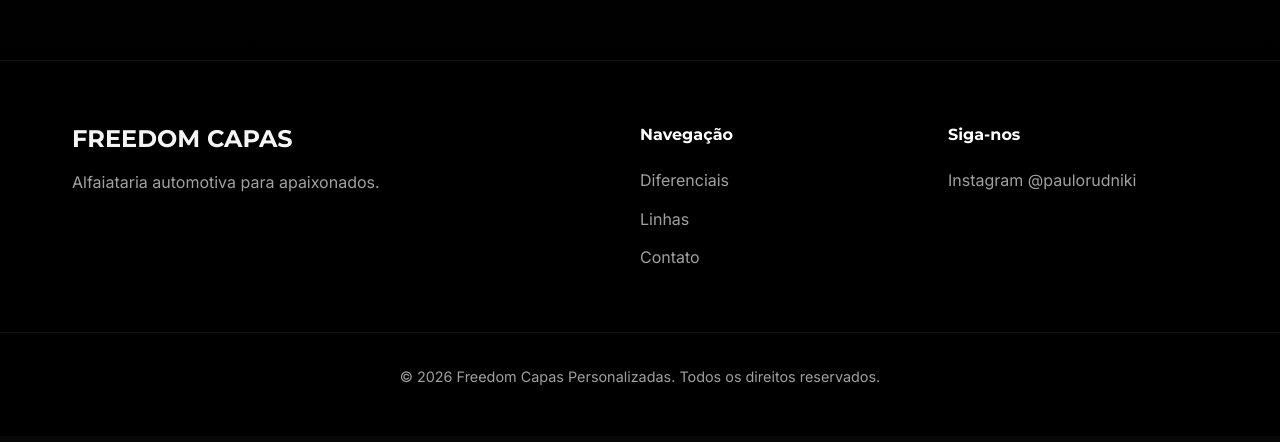
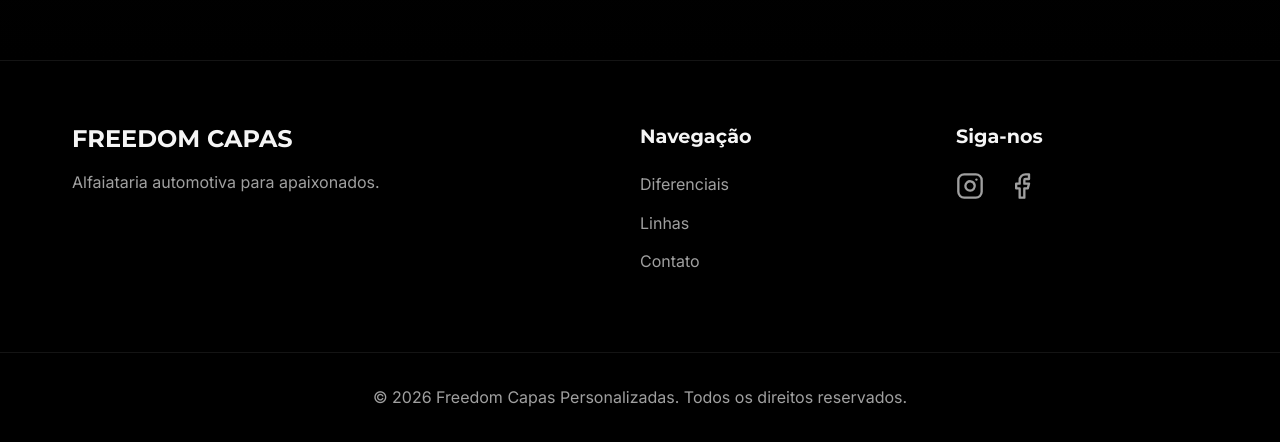
Before and after one commit to rodrigojuliao/freedom-capas, a plain HTML site: page site/index.html in a window 1280 px wide. Shown: the part 5104-5546 px from the top of the page. Drawn offline with nearby package versions, Linux system fonts and the light colour scheme.

Commit message:
Update WhatsApp link and add social media SVG icons

```diff
--- a/site/css/style.css
+++ b/site/css/style.css
@@ -529,27 +529,46 @@ video#hero-video {
 .footer-grid {
     display: grid;
     grid-template-columns: 2fr 1fr 1fr;
-    gap: 3rem;
-    margin-bottom: 3rem;
+    gap: 4rem;
+    margin-bottom: 4rem;
 }
 
-.footer h2 { font-size: 1.5rem; }
-.footer h4 { margin-bottom: 1.5rem; color: #fff; }
-.footer a {
+.footer-brand h2 { font-size: 1.5rem; margin-bottom: 1rem; }
+.footer-brand p { color: var(--text-muted); }
+
+.footer-links h4, .footer-social h4 { margin-bottom: 1.5rem; font-size: 1.2rem; }
+.footer-links a, .footer-social a {
     display: block;
     color: var(--text-muted);
     text-decoration: none;
     margin-bottom: 0.8rem;
-    transition: color 0.3s ease;
+    transition: color 0.3s var(--ease);
 }
-.footer a:hover { color: #fff; }
+.footer-links a:hover, .footer-social a:hover { color: var(--primary); }
+
+.social-icons {
+    display: flex;
+    gap: 1.5rem;
+}
+
+.social-link {
+    display: inline-flex !important;
+    align-items: center;
+    justify-content: center;
+    color: var(--text-muted);
+    transition: color 0.3s var(--ease), transform 0.3s var(--ease);
+}
+
+.social-link:hover {
+    color: var(--primary);
+    transform: translateY(-3px);
+}
 
 .footer-bottom {
     text-align: center;
+    color: #666;
+    border-top: 1px solid var(--border-color);
     padding-top: 2rem;
-    border-top: 1px solid var(--border-color);
-    color: #666;
-    font-size: 0.9rem;
 }
 
 /* =========================================
--- a/site/index.html
+++ b/site/index.html
@@ -271,7 +271,7 @@
                 <h2 class="cta-title">Pronto para elevar a proteção do seu patrimônio?</h2>
                 <p class="cta-desc">Fale diretamente conosco via WhatsApp. Sem intermediários, apenas atendimento
                     exclusivo para entender a necessidade exata do seu veículo.</p>
-                <a href="https://wa.me/5500000000000" target="_blank" class="btn btn-primary btn-large">Falar com o
+                <a href="https://wa.me/5541999596426" target="_blank" class="btn btn-primary btn-large">Falar com o
                     Especialista (WhatsApp)</a>
             </div>
         </section>
@@ -292,7 +292,14 @@
             </div>
             <div class="footer-social">
                 <h4>Siga-nos</h4>
-                <a href="#">Instagram @paulorudniki</a>
+                <div class="social-icons">
+                    <a href="https://www.instagram.com/paulorudniki/" target="_blank" aria-label="Instagram" class="social-link">
+                        <svg width="28" height="28" viewBox="0 0 24 24" fill="none" stroke="currentColor" stroke-width="2" stroke-linecap="round" stroke-linejoin="round"><rect x="2" y="2" width="20" height="20" rx="5" ry="5"></rect><path d="M16 11.37A4 4 0 1 1 12.63 8 4 4 0 0 1 16 11.37z"></path><line x1="17.5" y1="6.5" x2="17.51" y2="6.5"></line></svg>
+                    </a>
+                    <a href="https://www.facebook.com/paulorudniki" target="_blank" aria-label="Facebook" class="social-link">
+                        <svg width="28" height="28" viewBox="0 0 24 24" fill="none" stroke="currentColor" stroke-width="2" stroke-linecap="round" stroke-linejoin="round"><path d="M18 2h-3a5 5 0 0 0-5 5v3H7v4h3v8h4v-8h3l1-4h-4V7a1 1 0 0 1 1-1h3z"></path></svg>
+                    </a>
+                </div>
             </div>
         </div>
         <div class="footer-bottom">
```
